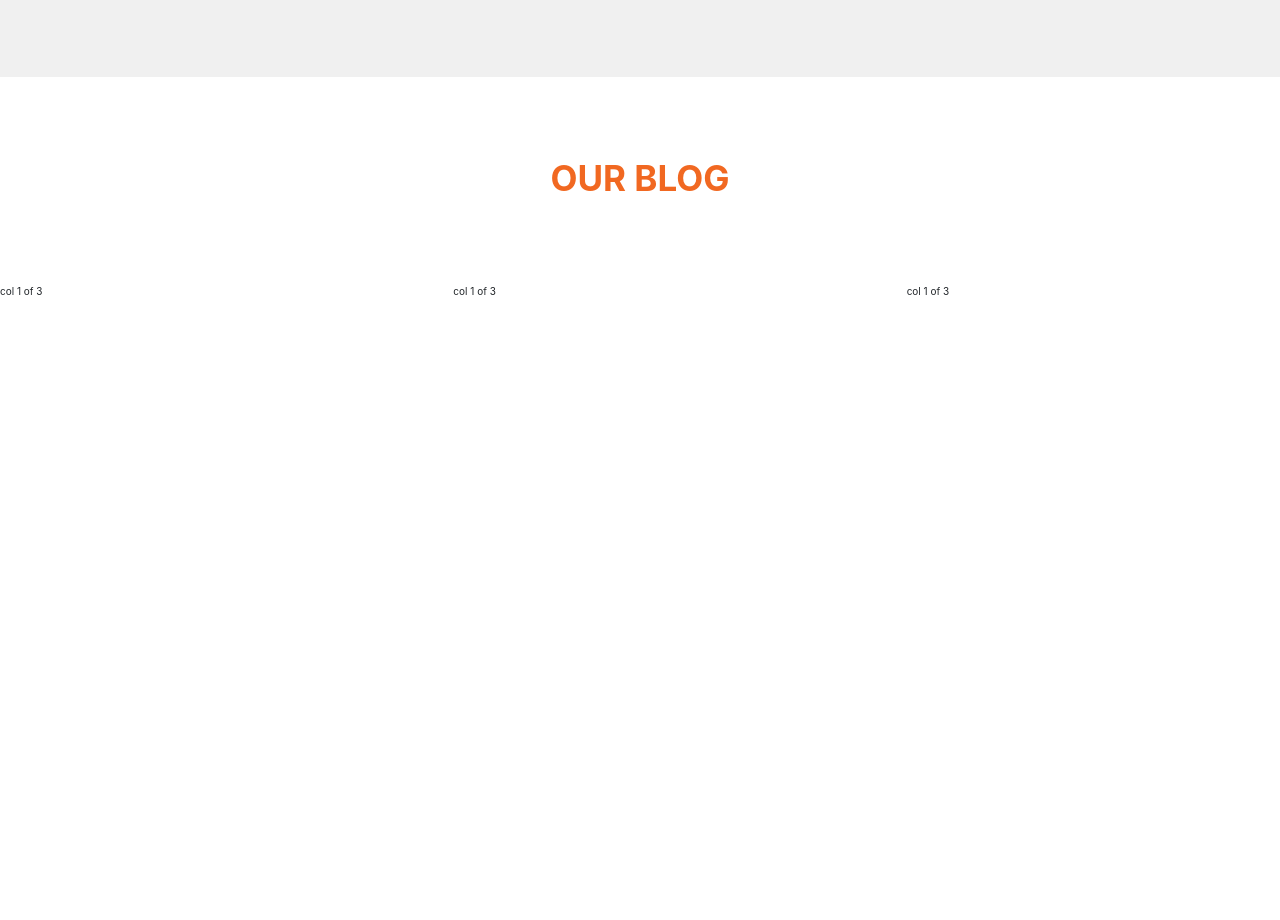
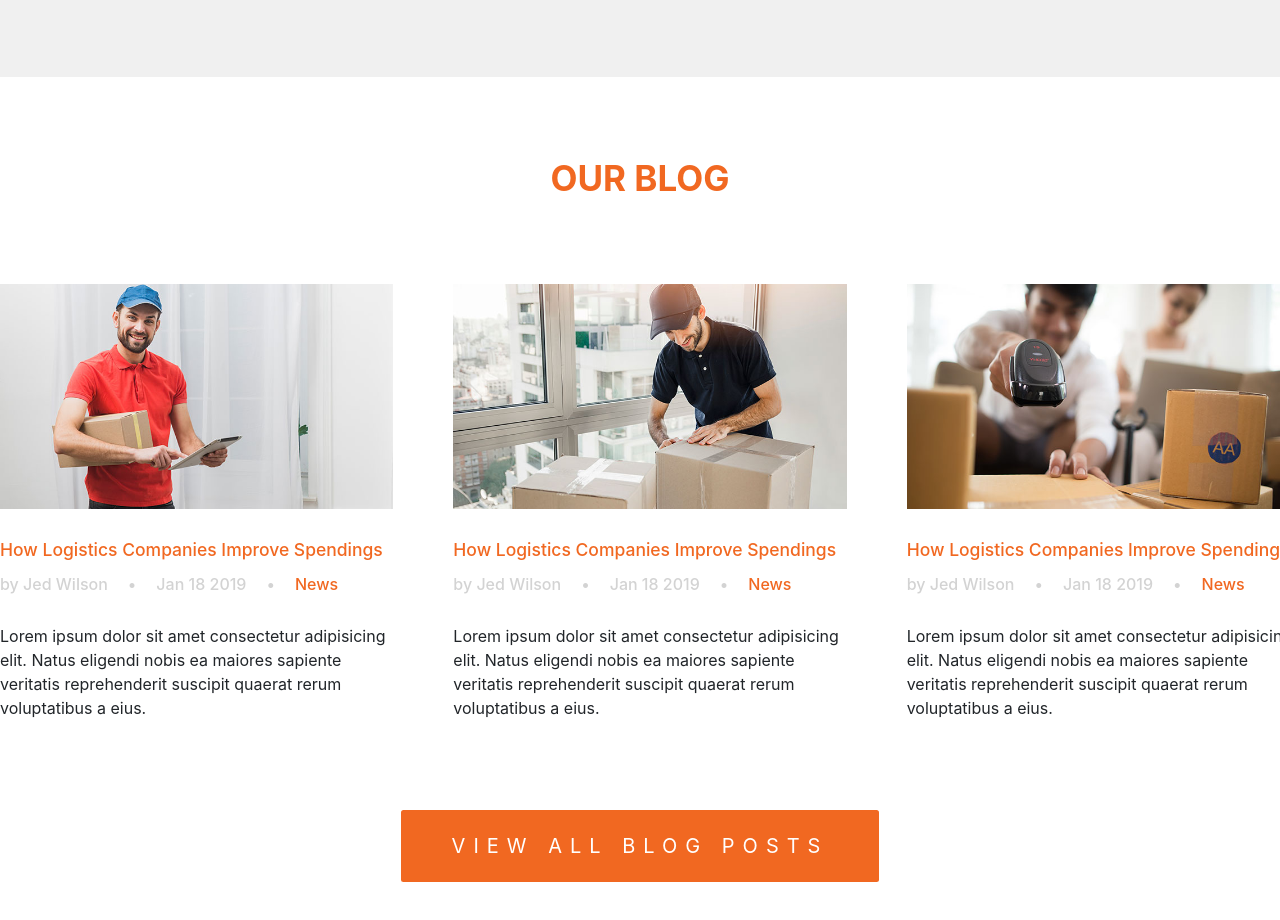
Before and after one commit to Will130785/logis, a website: page index.html in a window 1280 px wide. Shown: the part 3942-4862 px from the top of the page. Before the commit the page ends 4241 px from the top, so only its background shows below. Drawn offline with nearby package versions, Linux system fonts and the light colour scheme.

Commit message:
Blog section added

```diff
--- a/index.html
+++ b/index.html
@@ -215,14 +215,32 @@
                 </div>
                 <div class="row">
                         <div class="col-1-of-3">
-                            col 1 of 3
+                            <div class="blog__content">
+                                <img src="img/blog_1.jpg" alt="Delivery man" class="blog__content--img">
+                                <h3 class="blog__content--title">How Logistics Companies Improve Spendings</h3>
+                                <h5 class="blog__content--info"><span>by Jed Wilson</span><span>&bull;</span><span>Jan 18 2019</span><span>&bull;</span><span><a href="#" class="blog__content--info-link">News</a></span></h5>
+                                <p>Lorem ipsum dolor sit amet consectetur adipisicing elit. Natus eligendi nobis ea maiores sapiente veritatis reprehenderit suscipit quaerat rerum voluptatibus a eius.</p>
+                            </div>
                         </div>
                         <div class="col-1-of-3">
-                            col 1 of 3
+                            <div class="blog__content">
+                                <img src="img/blog_2.jpg" alt="Man packing box" class="blog__content--img">
+                                <h3 class="blog__content--title">How Logistics Companies Improve Spendings</h3>
+                                <h5 class="blog__content--info"><span>by Jed Wilson</span><span>&bull;</span><span>Jan 18 2019</span><span>&bull;</span><span><a href="#" class="blog__content--info-link">News</a></span></h5>
+                                <p>Lorem ipsum dolor sit amet consectetur adipisicing elit. Natus eligendi nobis ea maiores sapiente veritatis reprehenderit suscipit quaerat rerum voluptatibus a eius.</p>
+                            </div>
                         </div>
                         <div class="col-1-of-3">
-                            col 1 of 3
+                            <div class="blog__content">
+                                <img src="img/blog_3.jpg" alt="Man scanning boxes" class="blog__content--img">
+                                <h3 class="blog__content--title">How Logistics Companies Improve Spendings</h3>
+                                <h5 class="blog__content--info"><span>by Jed Wilson</span><span>&bull;</span><span>Jan 18 2019</span><span>&bull;</span><span><a href="#" class="blog__content--info-link">News</a></span></h5>
+                                <p>Lorem ipsum dolor sit amet consectetur adipisicing elit. Natus eligendi nobis ea maiores sapiente veritatis reprehenderit suscipit quaerat rerum voluptatibus a eius.</p>
+                            </div>
                         </div>
+                    </div>
+                    <div class="btn-box">
+                        <a href="#" class="btn btn-blog">View all blog posts</a>
                     </div>
             </section>
         </main>
--- a/sass/components/_button.scss
+++ b/sass/components/_button.scss
@@ -15,3 +15,10 @@
         border: .2rem solid $color-white;
     }
 }
+
+.btn-blog {
+
+    &:hover {
+        background-color: rgb(143, 38, 0);
+    }
+}
--- a/sass/layout/_main-layout.scss
+++ b/sass/layout/_main-layout.scss
@@ -99,3 +99,41 @@
         }
     }
 }
+
+
+.blog {
+
+    &__content {
+
+
+        &--title {
+            color: $color-orange;
+            margin-bottom: 1.5rem;
+        }
+
+        &--img {
+            width: 100%;
+            margin-bottom: 3rem;
+        }
+
+        &--info {
+            margin-bottom: 3rem;
+            color: $color-light-grey;
+            font-size: 1.6rem;
+
+            span {
+                padding-right: 2rem;
+            }
+
+            &-link {
+                color: $color-orange;
+            }
+        }
+
+    }
+}
+
+.btn-box {
+    text-align: center;
+    margin-bottom: 8rem;
+}
```
Also changed, not shown: css/style.css.
